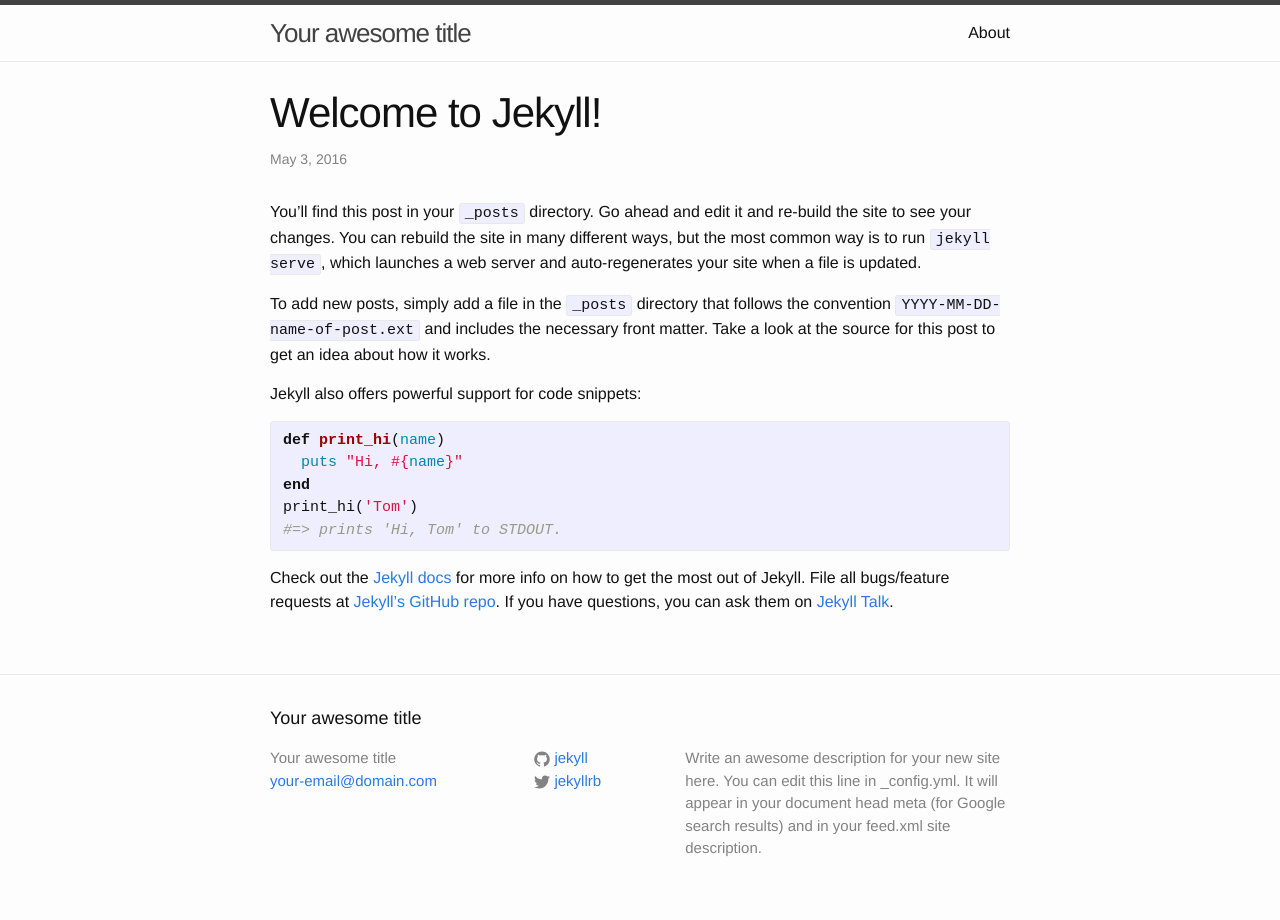
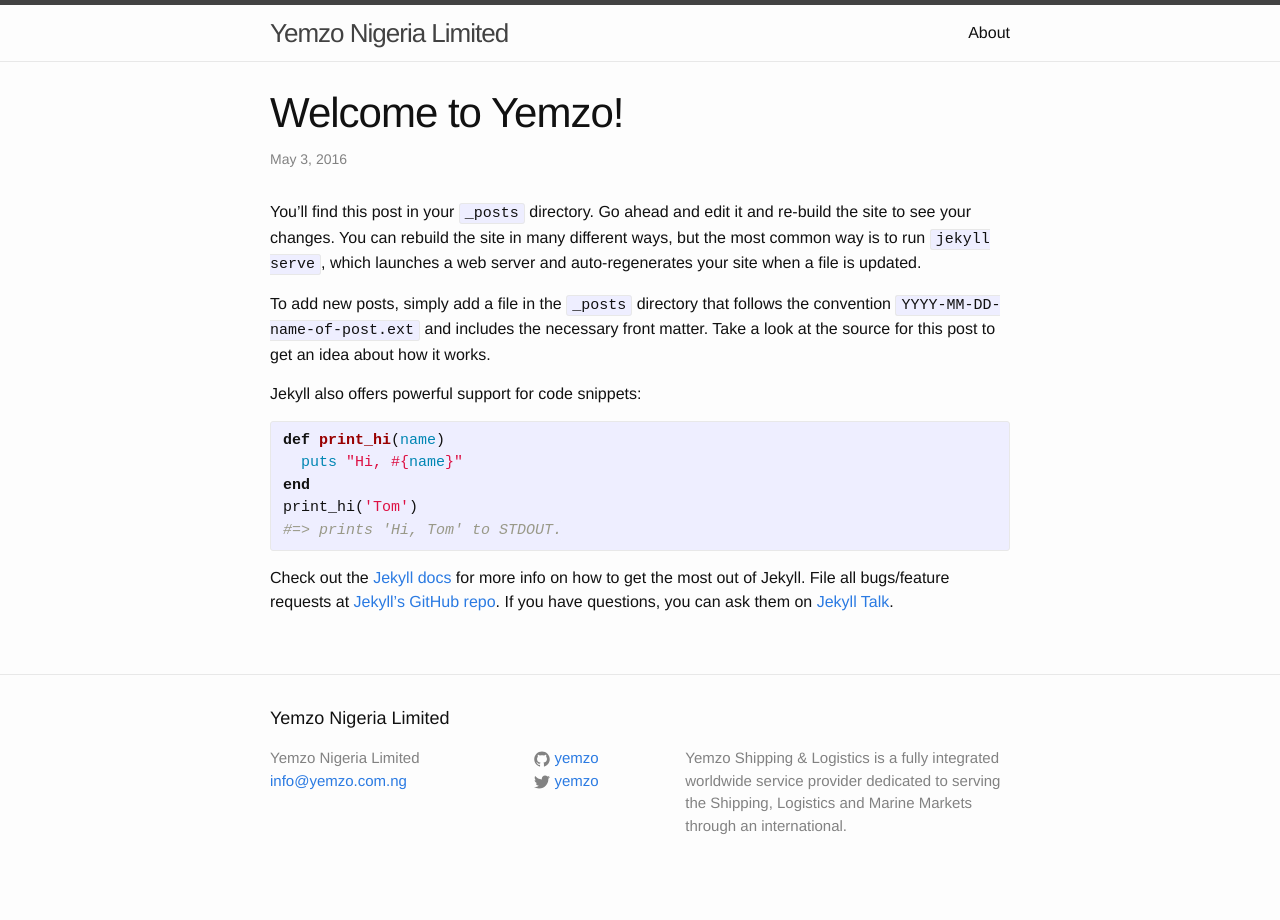
Before and after one commit to onlyyouandty/yemzo-site, a Jekyll site: the page built from _posts/2016-05-03-welcome-to-jekyll.markdown, in a window 1280 px wide. Built offline with Jekyll 4.4.1, drawn with Linux system fonts in a browser that asks for light colours.

Commit message:
add company details

```diff
--- a/_config.yml
+++ b/_config.yml
@@ -6,16 +6,16 @@
 # 'jekyll serve'. If you change this file, please restart the server process.
 
 # Site settings
-title: Your awesome title
-email: your-email@domain.com
+title: Yemzo Nigeria Limited
+email: info@yemzo.com.ng
 description: > # this means to ignore newlines until "baseurl:"
-  Write an awesome description for your new site here. You can edit this
-  line in _config.yml. It will appear in your document head meta (for
-  Google search results) and in your feed.xml site description.
+  Yemzo Shipping & Logistics is a fully integrated worldwide service provider
+  dedicated to serving the Shipping, Logistics and
+  Marine Markets through an international.
 baseurl: "" # the subpath of your site, e.g. /blog
-url: "http://yourdomain.com" # the base hostname & protocol for your site
-twitter_username: jekyllrb
-github_username:  jekyll
+url: "http://yemzo.com.ng" # the base hostname & protocol for your site
+twitter_username: yemzo
+github_username:  yemzo
 
 # Build settings
 markdown: kramdown
--- a/_posts/2016-05-03-welcome-to-jekyll.markdown
+++ b/_posts/2016-05-03-welcome-to-jekyll.markdown
@@ -1,6 +1,6 @@
 ---
 layout: post
-title:  "Welcome to Jekyll!"
+title:  "Welcome to Yemzo!"
 date:   2016-05-03 21:57:58 +0100
 categories: jekyll update
 ---
```
